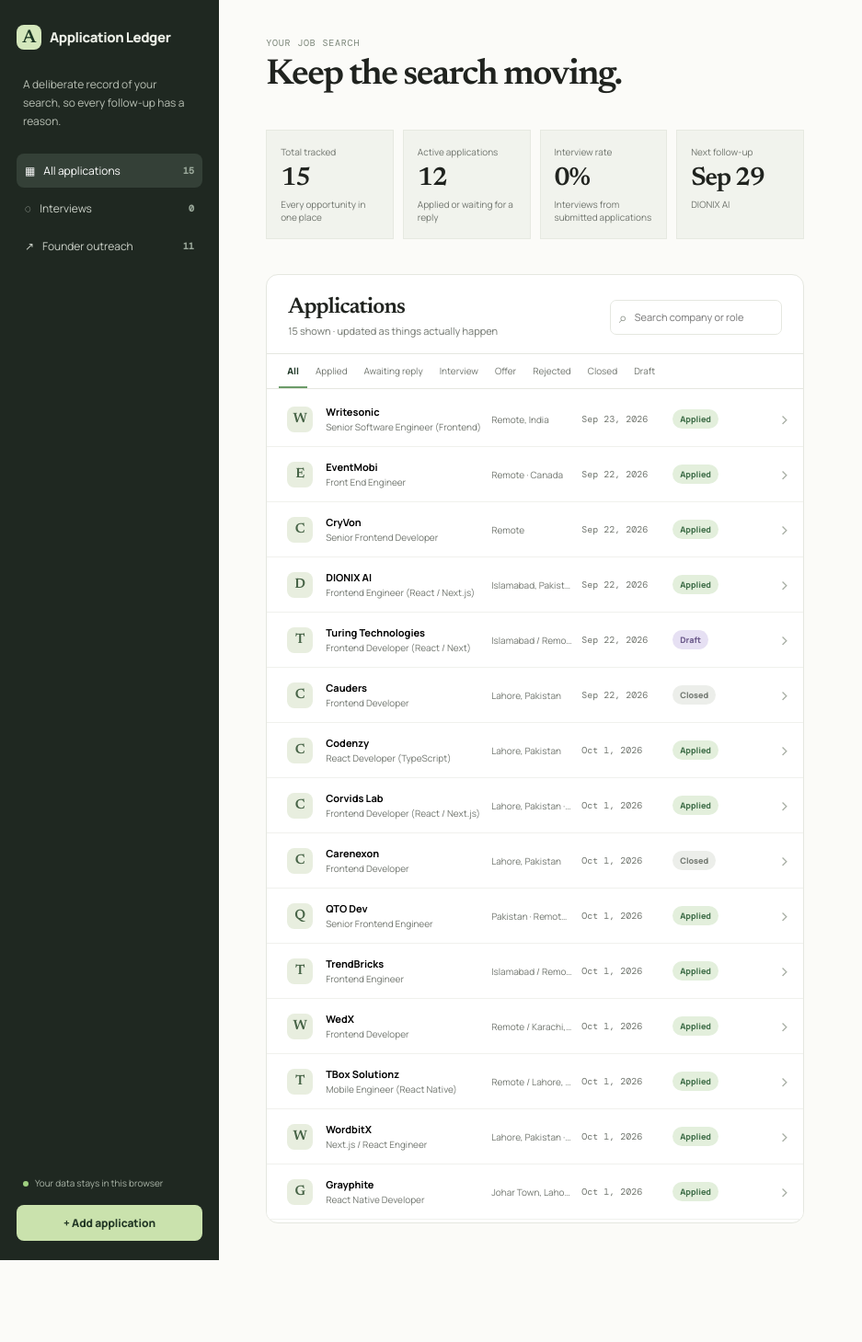
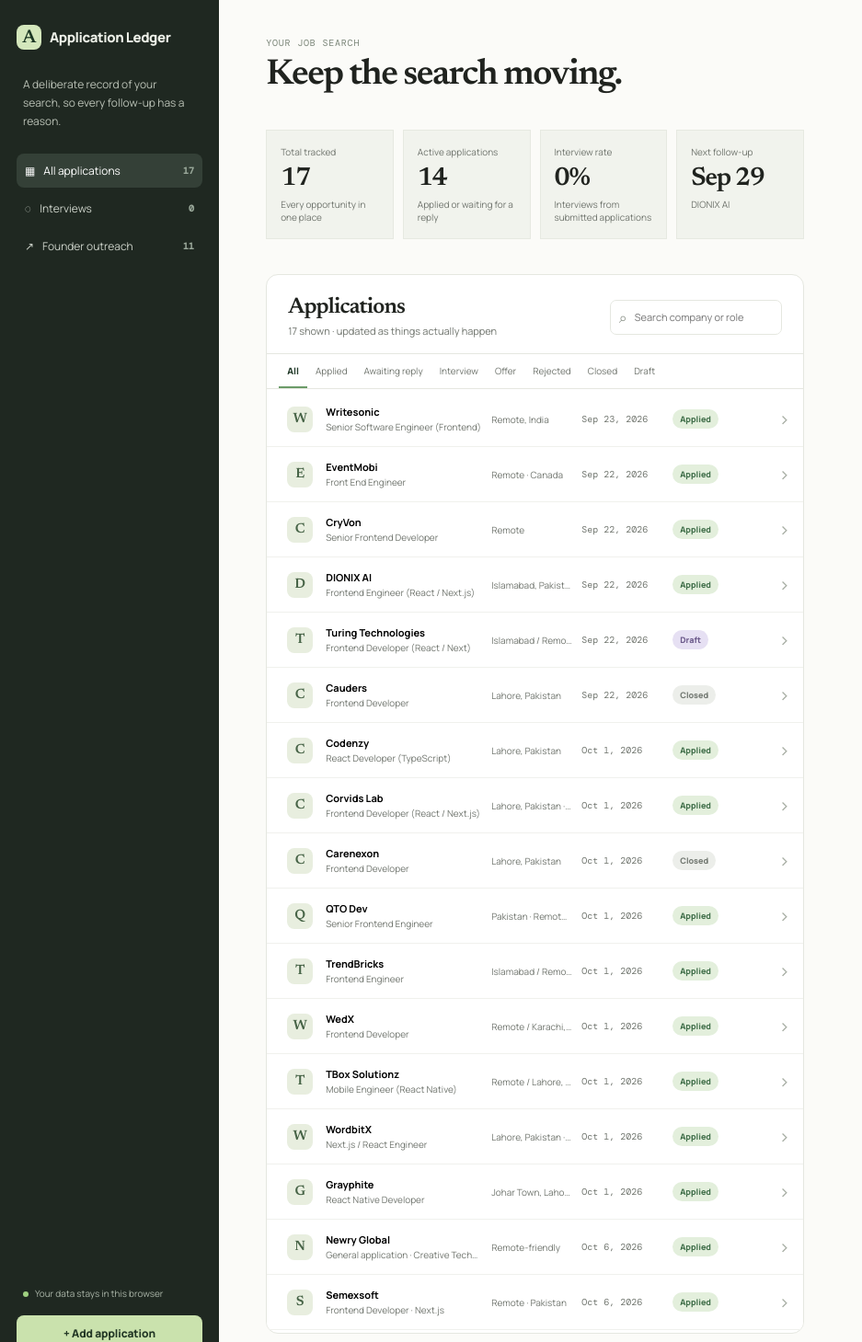
Before and after one commit to HuzaifaBinShahid/JobApplication-Tracker, a Next.js app: page / in a window 1280 px wide. Shown: the top 1459 px of the page at 92% size, without its empty margins (0-937 px from the left). Before the commit the page ends 1370 px from the top, so only its background shows below. Built offline with nearby package versions, Linux system fonts and the light colour scheme.

Commit message:
feat: track October applications

```diff
--- a/app/page.tsx
+++ b/app/page.tsx
@@ -254,6 +254,36 @@
     contact: "careers@grayphite.com",
     notes: "Tailored React Native application emailed with CV, GitHub profile, LinkedIn profile, and immediate availability.",
     activity: [{ date: "Oct 1", text: "Application email sent" }]
+  },
+  {
+    id: "newry-global",
+    company: "Newry Global",
+    role: "General application · Creative Technologist interest",
+    location: "Remote-friendly",
+    source: "Company careers page",
+    stage: "Applied",
+    appliedOn: "2026-10-06",
+    nextAction: "Wait for a reply from the Newry team",
+    due: "2026-10-13",
+    link: "https://newryglobal.com/careers",
+    notes: "Submitted through Newry's Join route. The note highlighted React, Next.js, React Native, automation workflows, Repo-cards, and the GitHub profile.",
+    activity: [{ date: "Oct 6", text: "General application message sent" }]
+  },
+  {
+    id: "semexsoft",
+    company: "Semexsoft",
+    role: "Frontend Developer · Next.js",
+    location: "Remote · Pakistan",
+    source: "Direct email",
+    stage: "Applied",
+    appliedOn: "2026-10-06",
+    compensation: "Previous USD 800/month; Expected PKR 280,000 to 420,000/month",
+    nextAction: "Follow up if there is no response after 7–10 days",
+    due: "2026-10-13",
+    contact: "careers@semexsoft.com",
+    link: "https://pk.linkedin.com/jobs/view/frontend-developer-next-js-%2B-ai-native-at-semexsoft-4461865043",
+    notes: "Tailored Next.js and AI-assisted-development application emailed with CV attached and embedded Repo-cards and GitHub profile links.",
+    activity: [{ date: "Oct 6", text: "Application email sent" }]
   }
 ];
 
```
